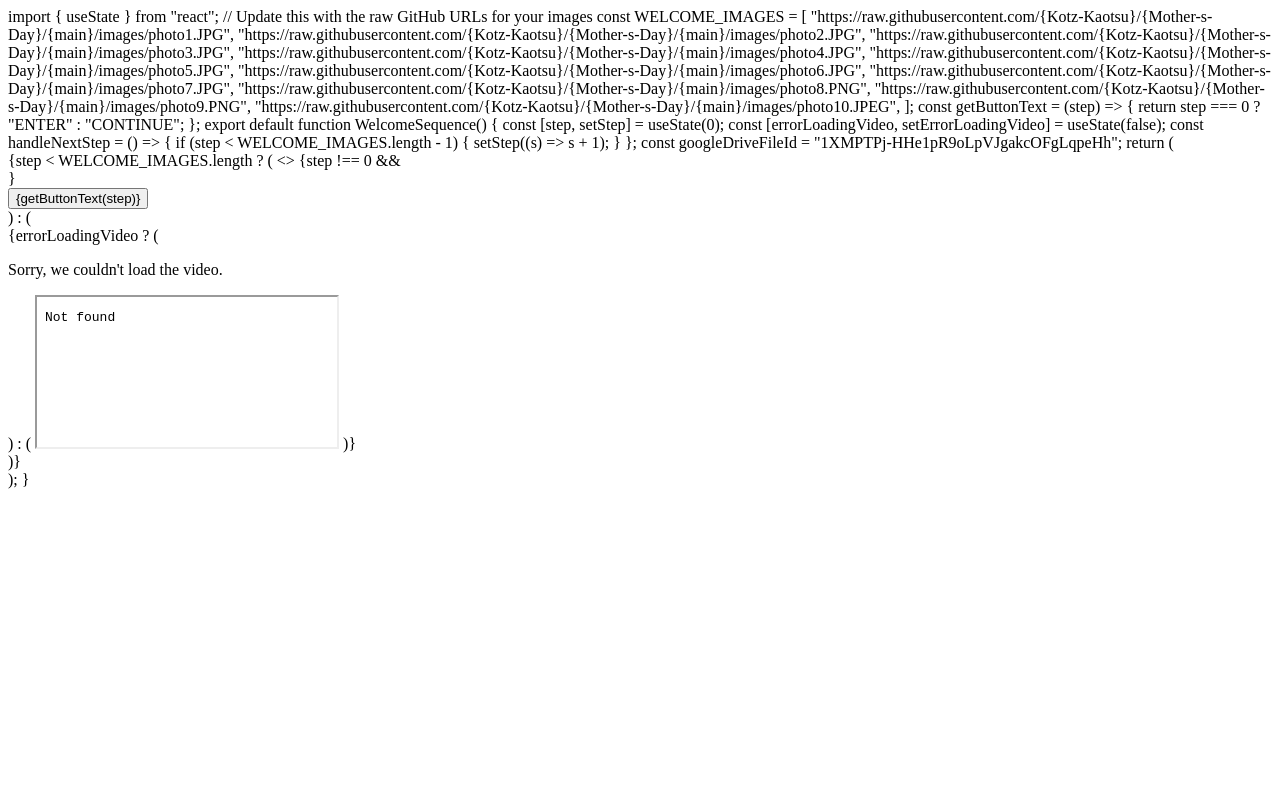
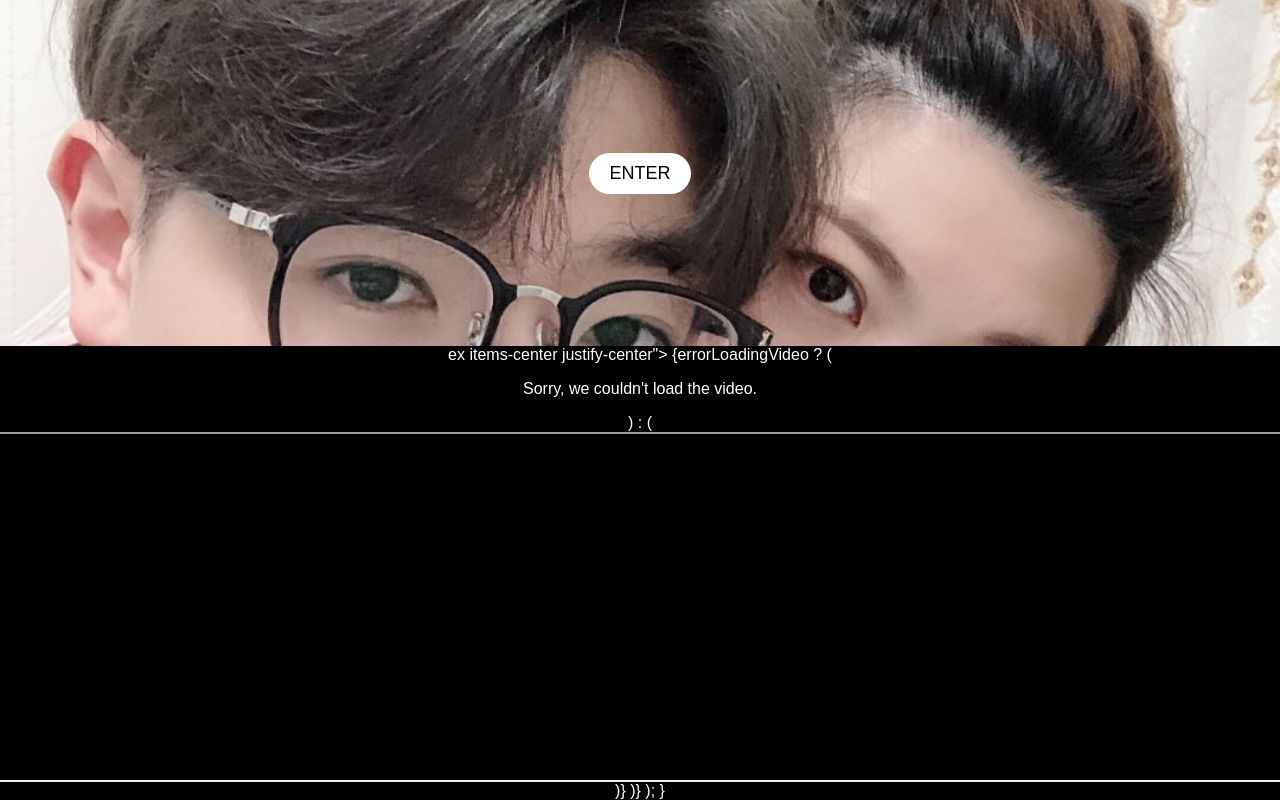
Before and after one commit to Kotz-Kaotsu/Mother-s-Day, a plain HTML site: page index.html in a window 1280 px wide. Drawn offline with Linux system fonts and the light colour scheme.

Commit message:
Update index.html

```diff
--- a/index.html
+++ b/index.html
@@ -1,60 +1,106 @@
-import { useState } from "react";
+<!DOCTYPE html>
+<html lang="en">
+<head>
+  <meta charset="UTF-8">
+  <meta name="viewport" content="width=device-width, initial-scale=1.0">
+  <title>Welcome Sequence</title>
+  <style>
+    body {
+      margin: 0;
+      font-family: Arial, sans-serif;
+      background-color: black;
+      color: white;
+      height: 100vh;
+      display: flex;
+      flex-direction: column;
+      justify-content: center;
+      align-items: center;
+      overflow: hidden;
+    }
 
-// Update this with the raw GitHub URLs for your images
-const WELCOME_IMAGES = [
-  "https://raw.githubusercontent.com/{Kotz-Kaotsu}/{Mother-s-Day}/{main}/images/photo1.JPG",
-  "https://raw.githubusercontent.com/{Kotz-Kaotsu}/{Mother-s-Day}/{main}/images/photo2.JPG",
-  "https://raw.githubusercontent.com/{Kotz-Kaotsu}/{Mother-s-Day}/{main}/images/photo3.JPG",
-  "https://raw.githubusercontent.com/{Kotz-Kaotsu}/{Mother-s-Day}/{main}/images/photo4.JPG",
-  "https://raw.githubusercontent.com/{Kotz-Kaotsu}/{Mother-s-Day}/{main}/images/photo5.JPG",
-  "https://raw.githubusercontent.com/{Kotz-Kaotsu}/{Mother-s-Day}/{main}/images/photo6.JPG",
-  "https://raw.githubusercontent.com/{Kotz-Kaotsu}/{Mother-s-Day}/{main}/images/photo7.JPG",
-  "https://raw.githubusercontent.com/{Kotz-Kaotsu}/{Mother-s-Day}/{main}/images/photo8.PNG",
-  "https://raw.githubusercontent.com/{Kotz-Kaotsu}/{Mother-s-Day}/{main}/images/photo9.PNG",
-  "https://raw.githubusercontent.com/{Kotz-Kaotsu}/{Mother-s-Day}/{main}/images/photo10.JPEG",
-];
+    .hero {
+      height: 100%;
+      width: 100%;
+      display: flex;
+      justify-content: center;
+      align-items: center;
+      text-align: center;
+      background-size: cover;
+      background-position: center;
+    }
 
-const getButtonText = (step) => {
-  return step === 0 ? "ENTER" : "CONTINUE";
-};
+    .button {
+      padding: 10px 20px;
+      background-color: white;
+      color: black;
+      font-size: 18px;
+      border: none;
+      border-radius: 25px;
+      cursor: pointer;
+      transition: background-color 0.3s ease;
+    }
 
-export default function WelcomeSequence() {
-  const [step, setStep] = useState(0);
-  const [errorLoadingVideo, setErrorLoadingVideo] = useState(false);
+    .button:hover {
+      background-color: #ddd;
+    }
 
-  const handleNextStep = () => {
-    if (step < WELCOME_IMAGES.length - 1) {
-      setStep((s) => s + 1);
+    iframe {
+      width: 100%;
+      height: 100%;
     }
-  };
+  </style>
+</head>
+<body>
 
-  const googleDriveFileId = "1XMPTPj-HHe1pR9oLpVJgakcOFgLqpeHh";
+  <div id="hero" class="hero">
+    <button id="nextButton" class="button">ENTER</button>
+  </div>
 
-  return (
-    <div
-      className={`w-screen h-screen bg-black text-white flex flex-col ${
-        step === 0 ? "items-center justify-center" : "justify-between"
-      }`}
-      style={{
-        backgroundImage: step < WELCOME_IMAGES.length ? `url(${WELCOME_IMAGES[step]})` : "none",
-        backgroundSize: "cover",
-        backgroundPosition: "center",
-      }}
-    >
-      {step < WELCOME_IMAGES.length ? (
-        <>
-          {step !== 0 && <div className="flex-grow" />}
-          <div className="w-full flex justify-center mb-8">
-            <button
-              onClick={handleNextStep}
-              className="px-6 py-3 bg-white text-black text-xl rounded-full shadow-lg hover:bg-gray-200 transition"
-            >
-              {getButtonText(step)}
-            </button>
-          </div>
-        </>
-      ) : (
-        <div className="w-screen h-screen bg-black flex items-center justify-center">
+  <script>
+    const WELCOME_IMAGES = [
+      "https://raw.githubusercontent.com/Kotz-Kaotsu/Mother-s-Day/main/images/photo1.JPG",
+      "https://raw.githubusercontent.com/Kotz-Kaotsu/Mother-s-Day/main/images/photo2.JPG",
+      "https://raw.githubusercontent.com/Kotz-Kaotsu/Mother-s-Day/main/images/photo3.JPG",
+      "https://raw.githubusercontent.com/Kotz-Kaotsu/Mother-s-Day/main/images/photo4.JPG",
+      "https://raw.githubusercontent.com/Kotz-Kaotsu/Mother-s-Day/main/images/photo5.JPG",
+      "https://raw.githubusercontent.com/Kotz-Kaotsu/Mother-s-Day/main/images/photo6.JPG",
+      "https://raw.githubusercontent.com/Kotz-Kaotsu/Mother-s-Day/main/images/photo7.JPG",
+      "https://raw.githubusercontent.com/Kotz-Kaotsu/Mother-s-Day/main/images/photo8.PNG",
+      "https://raw.githubusercontent.com/Kotz-Kaotsu/Mother-s-Day/main/images/photo9.PNG",
+      "https://raw.githubusercontent.com/Kotz-Kaotsu/Mother-s-Day/main/images/photo10.JPEG",
+    ];
+
+    let step = 0;
+    const googleDriveFileId = "1XMPTPj-HHe1pR9oLpVJgakcOFgLqpeHh";
+    const heroElement = document.getElementById('hero');
+    const nextButton = document.getElementById('nextButton');
+
+    const updateUI = () => {
+      if (step < WELCOME_IMAGES.length) {
+        heroElement.style.backgroundImage = `url(${WELCOME_IMAGES[step]})`;
+        nextButton.innerHTML = step === 0 ? "ENTER" : "CONTINUE";
+      } else {
+        heroElement.innerHTML = `
+          <iframe src="https://drive.google.com/file/d/${googleDriveFileId}/preview" allow="autoplay" allowfullscreen title="Mother Project Video"></iframe>
+        `;
+      }
+    };
+
+    const handleNextStep = () => {
+      if (step < WELCOME_IMAGES.length) {
+        step++;
+      }
+      updateUI();
+    };
+
+    nextButton.addEventListener('click', handleNextStep);
+
+    updateUI(); // Initialize UI
+  </script>
+
+</body>
+</html>
+ex items-center justify-center">
           {errorLoadingVideo ? (
             <div className="text-white text-center">
               <p>Sorry, we couldn't load the video.</p>
```
